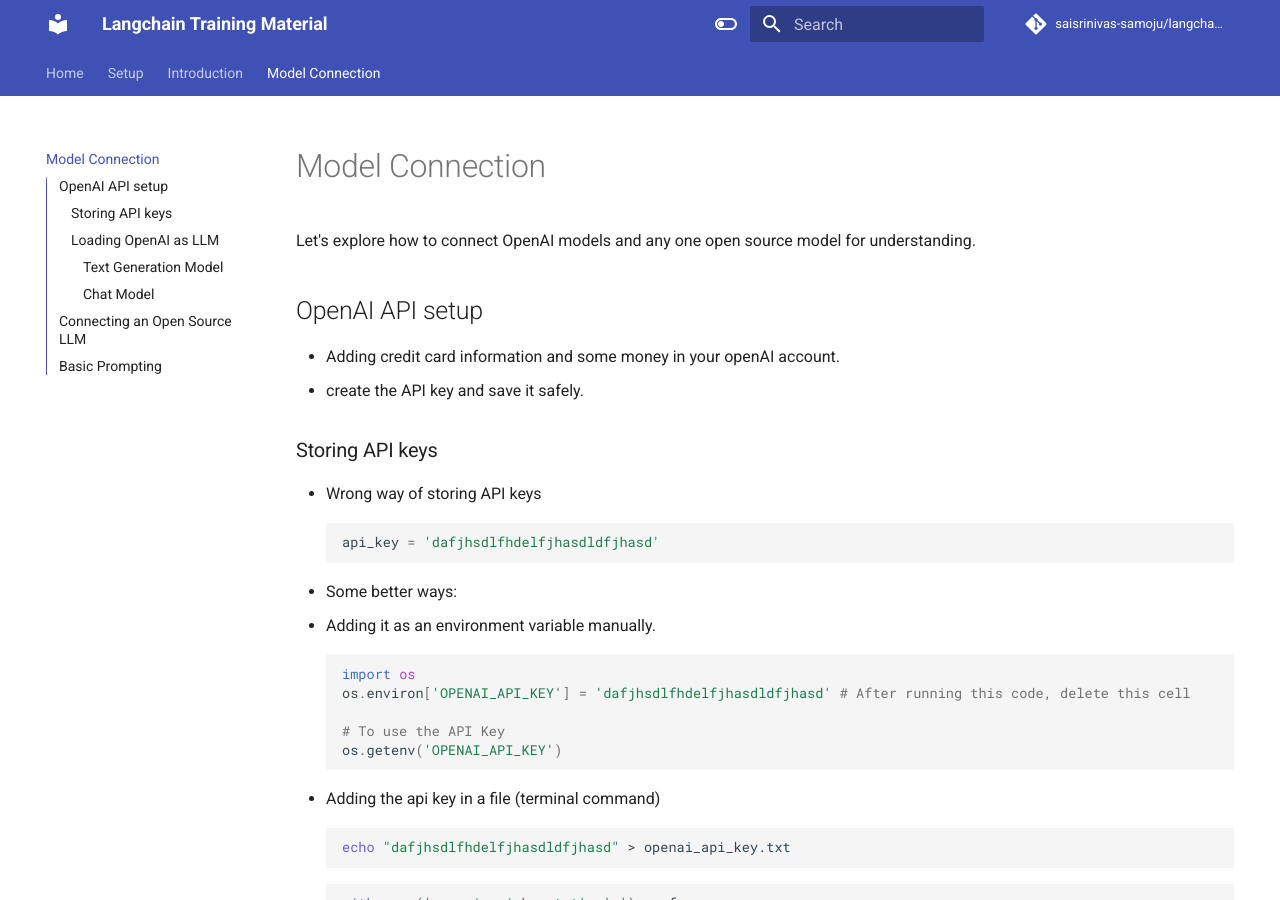
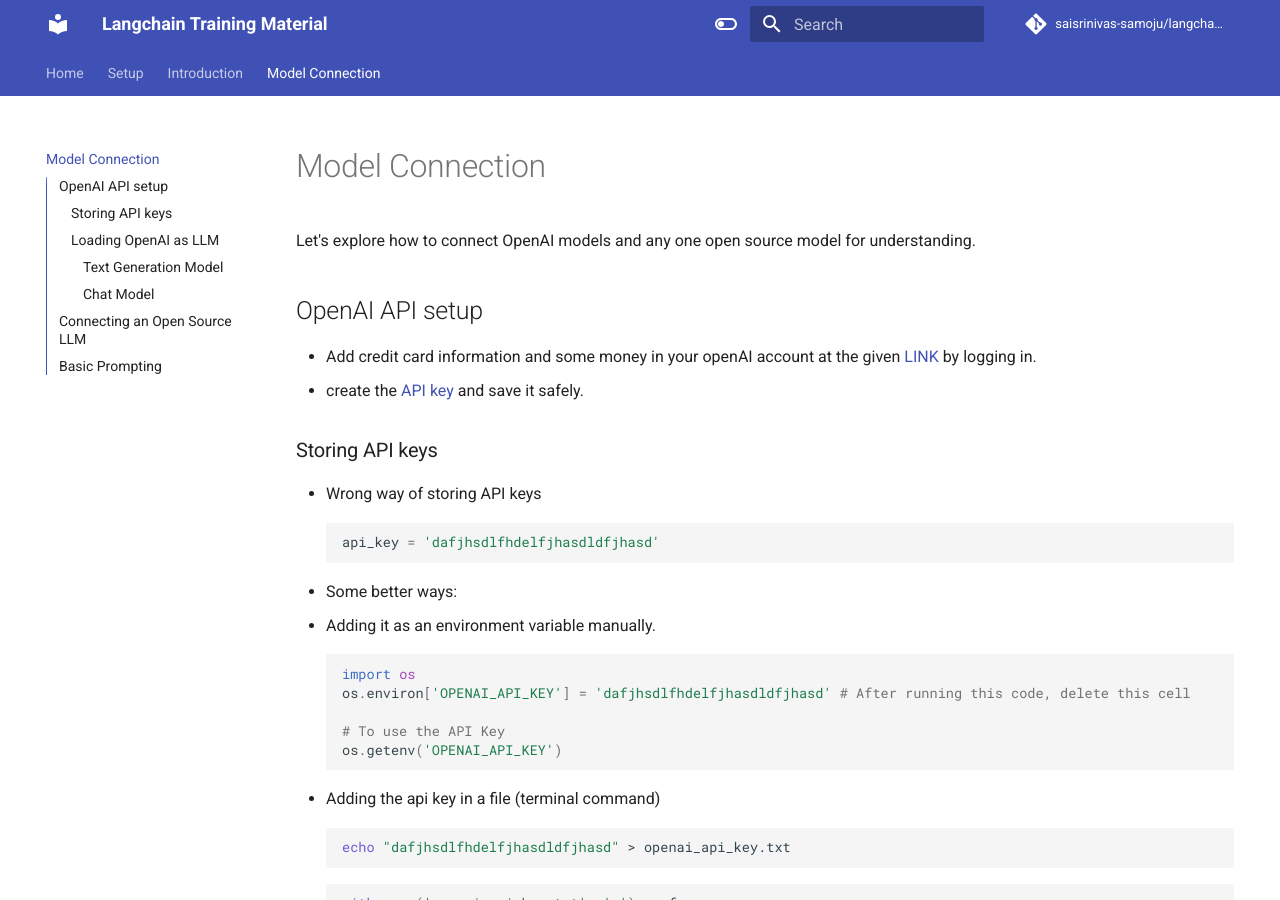
Before and after one commit to saisrinivas-samoju/langchain_training, an MkDocs documentation site: the page built from docs/model_connection.md, in a window 1280 px wide and 900 px high. Built offline with MkDocs 1.6.1 and Material for MkDocs 9.7.7, drawn with Linux system fonts in a browser that asks for light colours; comment, search, counter and statistics services are not loaded.

Commit message:
update the hyperlinks for OpenAI API setup

```diff
--- a/docs/model_connection.md
+++ b/docs/model_connection.md
@@ -3,8 +3,8 @@
 Let's explore how to connect OpenAI models and any one open source model for understanding.
 
 ## OpenAI API setup
-* Adding credit card information and some money in your openAI account.
-* create the API key and save it safely.
+* Add credit card information and some money in your openAI account at the given [LINK](https://platform.openai.com/account/billing/overview) by logging in.
+* create the [API key](https://platform.openai.com/api-keys) and save it safely.
 
 ###  Storing API keys
 * Wrong way of storing API keys
```
